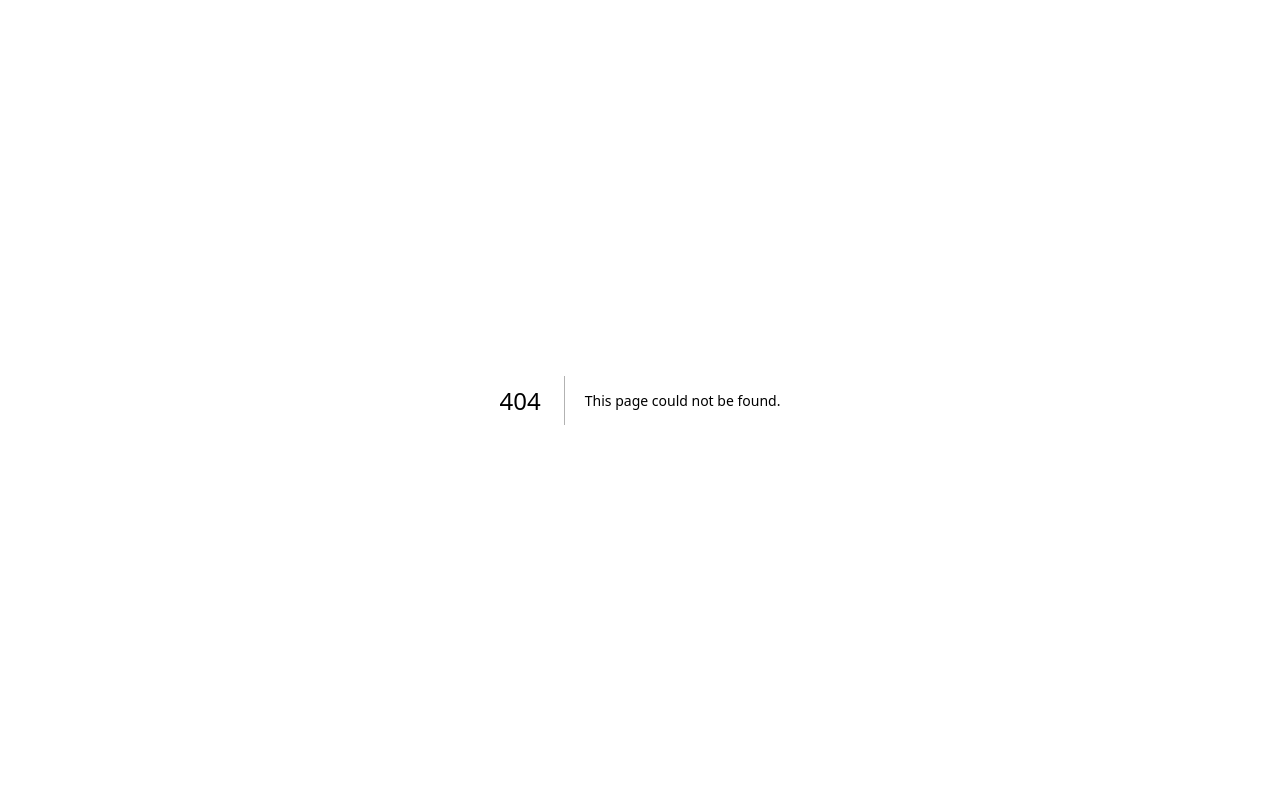
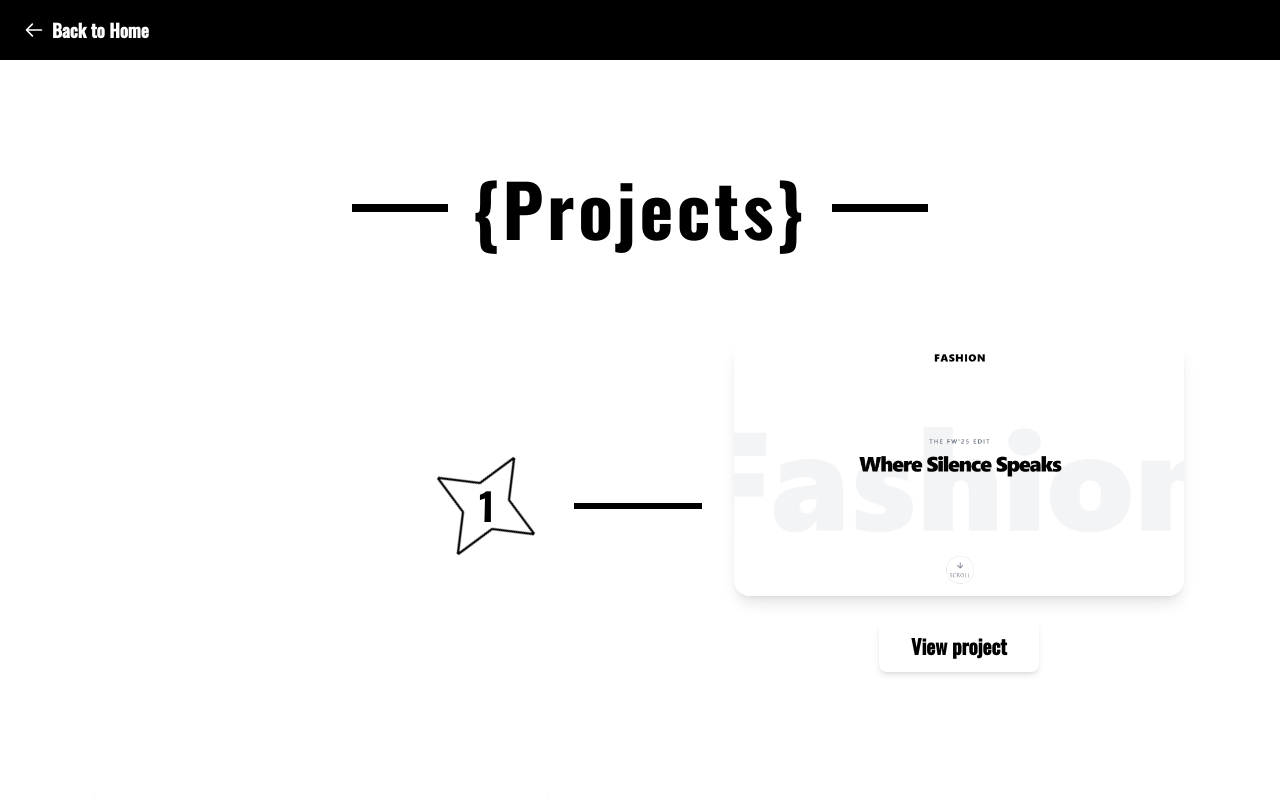
Before and after one commit to eltvhawisec/rootx, a Next.js app: page /projects in a window 1280 px wide. Before the commit this address had no page. Shown: the top 800 px of the page. Built offline with nearby package versions, Linux system fonts and the light colour scheme.

Commit message:
first commit

```diff
--- /dev/null
+++ b/src/app/projects/page.tsx
@@ -0,0 +1,52 @@
+// app/projects/page.tsx
+import ProjectsSection from '@/components/ProjectsSection';
+import Footer from '@/components/Footer';
+import Link from 'next/link';
+
+// أيقونة سهم احترافية
+const ArrowLeftIcon = () => (
+  <svg
+    xmlns="http://www.w3.org/2000/svg"
+    className="h-5 w-5 transition-transform duration-300 group-hover:-translate-x-1"
+    fill="none"
+    viewBox="0 0 24 24"
+    stroke="currentColor"
+    strokeWidth={2}
+  >
+    <path strokeLinecap="round" strokeLinejoin="round" d="M10 19l-7-7m0 0l7-7m-7 7h18" />
+  </svg>
+ );
+
+export default function ProjectsPage() {
+  return (
+    <div className="bg-black">
+      {/* شريط تنقل احترافي */}
+      <header className="bg-black/50 backdrop-blur-sm sticky top-0 z-50">
+        <nav className="container mx-auto px-6 py-4 flex justify-between items-center">
+
+          {/* -- التعديل هنا -- */}
+          {/* زر العودة للرئيسية (بالطريقة الحديثة) */}
+          <Link
+            href="/"
+            className="group inline-flex items-center gap-2 text-white font-semibold text-lg hover:text-gray-300 transition-colors duration-300"
+          >
+            <ArrowLeftIcon />
+            <span>Back to Home</span>
+          </Link>
+
+          {/* يمكنك إضافة عناصر أخرى هنا، مثل شعار الموقع */}
+          <div>
+            {/* <img src="/logo.svg" alt="Logo" className="h-8" /> */}
+          </div>
+        </nav>
+      </header>
+
+      <main>
+        {/* عرض قسم المشاريع مع كل المشاريع */}
+        <ProjectsSection showAll={true} />
+      </main>
+
+      <Footer />
+    </div>
+  );
+}
--- a/src/components/ContactSection.tsx
+++ b/src/components/ContactSection.tsx
@@ -42,10 +42,10 @@ export default function ContactSection() {
 
   const orbitRadius = 140;
   const socialNodes = [
-    { href: "https://github.com/eltuhami249", icon: Github, angle: -45 },
+    { href: "https://github.com/eltuhamisec", icon: Github, angle: -45 },
     { href: "https://www.linkedin.com/in/ahmed-eltuhami-532354380", icon: Linkedin, angle: 45 },
     { href: "https://x.com/eltuhamisec?s=21", icon: Twitter, angle: 135 },
-    { href: "https://instagram.com/eltuhamisec", icon: Instagram, angle: 225 },
+    { href: "https://instagram.com/eltuhamidev", icon: Instagram, angle: 225 },
   ].map(node => {
     const angleRad = (node.angle * Math.PI ) / 180;
     return {
--- a/src/components/ProjectsSection.tsx
+++ b/src/components/ProjectsSection.tsx
@@ -1,14 +1,15 @@
 // src/components/ProjectsSection.tsx
 
-'use client'; // <-- الخطوة 1: إضافة توجيه العميل
+'use client';
 
 import React, { useLayoutEffect, useRef, useState, useEffect } from 'react';
-import { gsap } from 'gsap'; // <-- الخطوة 2: استيراد GSAP
+import { gsap } from 'gsap';
 import { ScrollTrigger } from 'gsap/ScrollTrigger';
+import Link from 'next/link'; // استيراد Link
 
-gsap.registerPlugin(ScrollTrigger); // تسجيل الإضافة
+gsap.registerPlugin(ScrollTrigger);
 
-// --- مكون العنوان (تم حل مشكلة Hydration Mismatch) ---
+// --- مكون العنوان (بدون تغيير) ---
 const SectionTitle = ({ title }: { title: string }) => {
   const titleRef = useRef<HTMLDivElement>(null);
   const leftLineRef = useRef<HTMLDivElement>(null);
@@ -16,68 +17,42 @@ const SectionTitle = ({ title }: { title: string }) => {
   const textRef = useRef<HTMLHeadingElement>(null);
   const [isMounted, setIsMounted] = useState(false);
 
-  useEffect(() => {
-    setIsMounted(true);
-  }, []);
+  useEffect(() => { setIsMounted(true); }, []);
 
   useLayoutEffect(() => {
     if (!isMounted) return;
-
     const ctx = gsap.context(() => {
       gsap.set(leftLineRef.current, { xPercent: -100 });
       gsap.set(rightLineRef.current, { xPercent: 100 });
       gsap.set(textRef.current, { y: 30, opacity: 0 });
-
       const tl = gsap.timeline({
-        scrollTrigger: {
-          trigger: titleRef.current,
-          start: "top 85%",
-          toggleActions: "play none none none",
-        },
+        scrollTrigger: { trigger: titleRef.current, start: "top 85%", toggleActions: "play none none none" },
         defaults: { ease: 'power3.inOut', duration: 1.2 }
       });
-
       tl.to(leftLineRef.current, { xPercent: 0 })
         .to(rightLineRef.current, { xPercent: 0 }, "<")
         .to(textRef.current, { y: 0, opacity: 1, duration: 1 }, "-=0.8");
-
     }, titleRef);
-
     return () => ctx.revert();
   }, [isMounted]);
 
-  // استخدام CSS classes ثابتة لتجنب Hydration Mismatch
-  const containerClasses = "flex items-center justify-center w-full max-w-xl mx-auto";
-  const gapClasses = isMounted ? "gap-4 md:gap-6" : "gap-6";
-  const lineClasses = isMounted ? "h-1.5 md:h-2 w-full bg-black" : "h-2 w-full bg-black";
-  const textClasses = isMounted ? "font-custom-heading text-5xl md:text-6xl lg:text-7xl font-black tracking-wider shrink-0 text-black" : "font-custom-heading text-6xl md:text-7xl font-black tracking-wider shrink-0 text-black";
+  const containerClasses = "flex items-center justify-center w-full max-w-xl mx-auto gap-4 md:gap-6";
+  const lineClasses = "h-1.5 md:h-2 w-full bg-black";
+  const textClasses = "font-custom-heading text-5xl md:text-6xl lg:text-7xl font-black tracking-wider shrink-0 text-black";
 
   return (
-    <div ref={titleRef} className={`${containerClasses} ${gapClasses}`}>
-      <div className="flex-grow overflow-hidden">
-        <div ref={leftLineRef} className={lineClasses}></div>
-      </div>
-      <h2 ref={textRef} className={textClasses}>
-        &#123;{title}&#125;
-      </h2>
-      <div className="flex-grow overflow-hidden">
-        <div ref={rightLineRef} className={lineClasses}></div>
-      </div>
+    <div ref={titleRef} className={containerClasses}>
+      <div className="flex-grow overflow-hidden"><div ref={leftLineRef} className={lineClasses}></div></div>
+      <h2 ref={textRef} className={textClasses}>&#123;{title}&#125;</h2>
+      <div className="flex-grow overflow-hidden"><div ref={rightLineRef} className={lineClasses}></div></div>
     </div>
   );
 };
 
-// --- أيقونة النجمة المرقمة (تم حل مشكلة Hydration Mismatch) ---
+// --- أيقونة النجمة المرقمة (بدون تغيير) ---
 const NumberedStar = ({ number }: { number: number }) => {
-  const [isMounted, setIsMounted] = useState(false);
-
-  useEffect(() => {
-    setIsMounted(true);
-  }, []);
-
-  const containerClasses = isMounted ? "relative w-20 md:w-28 h-20 md:h-28 flex items-center justify-center" : "relative w-28 h-28 flex items-center justify-center";
-  const textClasses = isMounted ? "text-2xl md:text-4xl font-bold text-black z-10" : "text-4xl font-bold text-black z-10";
-
+  const containerClasses = "relative w-20 md:w-28 h-20 md:h-28 flex items-center justify-center";
+  const textClasses = "text-2xl md:text-4xl font-bold text-black z-10";
   return (
     <div className={containerClasses}>
       <svg viewBox="0 0 100 100" className="absolute inset-0 w-full h-full animate-spin-slow" fill="none" stroke="black" strokeWidth="2">
@@ -88,38 +63,18 @@ const NumberedStar = ({ number }: { number: number }) => {
   );
 };
 
-// --- بطاقة المشروع (تم حل مشكلة Hydration Mismatch) ---
-const ProjectCard = ({ number, direction = 'left', imageUrl }: { number: number; direction: 'left' | 'right'; imageUrl: string }) => {
+// --- بطاقة المشروع (بدون تغيير) ---
+const ProjectCard = ({ number, direction = 'left', imageUrl, projectUrl }: { number: number; direction: 'left' | 'right'; imageUrl: string; projectUrl: string; }) => {
   const isRight = direction === 'right';
-  const [isMounted, setIsMounted] = useState(false);
-
-  useEffect(() => {
-    setIsMounted(true);
-  }, []);
-
-  const ImageDisplay = () => {
-    const imageClasses = isMounted ? "w-72 md:w-[450px] h-48 md:h-64 rounded-2xl shadow-lg overflow-hidden group" : "w-[450px] h-64 rounded-2xl shadow-lg overflow-hidden group";
-
-    return (
-      <div className={imageClasses}>
-        <img
-          src={imageUrl}
-          alt={`Project ${number}`}
-          className="w-full h-full object-cover transition-transform duration-500 group-hover:scale-110"
-        />
-      </div>
-    );
-  };
-
-  const ConnectorLine = () => {
-    const lineClasses = isMounted ? "w-16 md:w-32 h-1 md:h-1.5 bg-black" : "w-32 h-1.5 bg-black hidden md:block";
-
-    return <div className={lineClasses}></div>;
-  };
-
-  const containerClasses = isMounted ? "flex flex-row items-center gap-4 md:gap-8" : "flex flex-col md:flex-row items-center gap-8";
-  const contentClasses = isMounted ? "flex flex-col items-center gap-4 md:gap-6" : "flex flex-col items-center gap-6";
-  const buttonClasses = isMounted ? "px-6 py-2 md:px-8 md:py-3 bg-white rounded-lg shadow-md text-black font-bold text-lg md:text-xl transition-transform hover:scale-105" : "px-8 py-3 bg-white rounded-lg shadow-md text-black font-bold text-xl transition-transform hover:scale-105";
+  const ImageDisplay = () => (
+    <div className="w-72 md:w-[450px] h-48 md:h-64 rounded-2xl shadow-lg overflow-hidden group">
+      <img src={imageUrl} alt={`Project ${number}`} className="w-full h-full object-cover transition-transform duration-500 group-hover:scale-110" />
+    </div>
+  );
+  const ConnectorLine = () => <div className="w-16 md:w-32 h-1 md:h-1.5 bg-black hidden md:block"></div>;
+  const containerClasses = "flex flex-col md:flex-row items-center gap-4 md:gap-8";
+  const contentClasses = "flex flex-col items-center gap-4 md:gap-6";
+  const buttonClasses = "px-6 py-2 md:px-8 md:py-3 bg-white rounded-lg shadow-md text-black font-bold text-lg md:text-xl transition-transform hover:scale-105";
 
   return (
     <div className={containerClasses}>
@@ -129,18 +84,14 @@ const ProjectCard = ({ number, direction = 'left', imageUrl }: { number: number;
           <ConnectorLine />
           <div className={contentClasses}>
             <ImageDisplay />
-            <a href="https://fashion-ababilsec.vercel.app/" className={buttonClasses}>
-              View project
-            </a>
+            <a href={projectUrl} target="_blank" rel="noopener noreferrer" className={buttonClasses}>View project</a>
           </div>
         </>
       ) : (
         <>
           <div className={contentClasses}>
             <ImageDisplay />
-            <a href="https://ababilsec.vercel.app/" className={buttonClasses}>
-              View project
-            </a>
+            <a href={projectUrl} target="_blank" rel="noopener noreferrer" className={buttonClasses}>View project</a>
           </div>
           <ConnectorLine />
           <NumberedStar number={number} />
@@ -150,69 +101,64 @@ const ProjectCard = ({ number, direction = 'left', imageUrl }: { number: number;
   );
 };
 
-// --- المكون الرئيسي للقسم (تم حل مشكلة Hydration Mismatch) ---
-export default function ProjectsSection() {
+// --- بيانات المشاريع ---
+const allProjects = [
+  { id: 1, direction: 'right' as const, imageUrl: '/fashion.png', projectUrl: 'https://fashion-ababilsec.vercel.app/' },
+  { id: 2, direction: 'left' as const, imageUrl: '/ababil.png', projectUrl: 'https://ababilsec.vercel.app/' },
+  { id: 3, direction: 'right' as const, imageUrl: '/nova.png', projectUrl: 'https://nova-ababilsec.vercel.app/' },
+];
+
+// --- المكون الرئيسي للقسم (تم تعديله ) ---
+export default function ProjectsSection({ showAll = false }: { showAll?: boolean }) {
   const sectionRef = useRef<HTMLDivElement>(null);
   const [isMounted, setIsMounted] = useState(false);
 
-  useEffect(() => {
-    setIsMounted(true);
-  }, []);
+  useEffect(() => { setIsMounted(true); }, []);
 
   useLayoutEffect(() => {
     if (!isMounted) return;
-
     const ctx = gsap.context(() => {
       const projectCards = gsap.utils.toArray('.project-card-container');
-      // eslint-disable-next-line @typescript-eslint/no-explicit-any
       projectCards.forEach((card: any) => {
         gsap.from(card, {
-          opacity: 0,
-          y: 50,
-          duration: 1,
-          ease: 'power3.out',
-          scrollTrigger: {
-            trigger: card,
-            start: 'top 85%',
-            toggleActions: 'play none none none',
-          }
+          opacity: 0, y: 50, duration: 1, ease: 'power3.out',
+          scrollTrigger: { trigger: card, start: 'top 85%', toggleActions: 'play none none none' }
         });
       });
     }, sectionRef);
-
     return () => ctx.revert();
   }, [isMounted]);
 
-  const sectionClasses = isMounted ? "w-full py-16 md:py-28 px-4 md:px-6 lg:px-12 xl:px-24 bg-white overflow-hidden" : "w-full py-28 px-6 md:px-12 lg:px-24 bg-white overflow-hidden";
-  const containerClasses = isMounted ? "max-w-7xl mx-auto flex flex-col items-center gap-16 md:gap-24" : "max-w-7xl mx-auto flex flex-col items-center gap-24";
-  const spacingClasses = isMounted ? "w-full space-y-16 md:space-y-28" : "w-full space-y-28";
-  const viewMoreContainerClasses = isMounted ? "w-full flex justify-center relative -mt-12 md:-mt-20" : "w-full flex justify-center relative -mt-20";
-  const viewMoreWrapperClasses = isMounted ? "flex justify-center" : "absolute ml-100";
-  const viewMoreButtonClasses = isMounted ? "px-6 py-2 md:px-8 md:py-3 bg-white rounded-lg shadow-md text-black font-bold text-lg md:text-xl transition-transform hover:scale-105" : "px-8 py-3 bg-white rounded-lg shadow-md text-black font-bold text-xl transition-transform hover:scale-105";
+  const projectsToShow = showAll ? allProjects : allProjects.slice(0, 2); // عرض أول مشروعين فقط في الرئيسية
+
+  const sectionClasses = "w-full py-16 md:py-28 px-4 md:px-6 lg:px-12 xl:px-24 bg-white overflow-hidden";
+  const containerClasses = "max-w-7xl mx-auto flex flex-col items-center gap-16 md:gap-24";
+  const spacingClasses = "w-full space-y-16 md:space-y-28";
+  const viewMoreButtonClasses = "px-6 py-2 md:px-8 md:py-3 bg-white rounded-lg shadow-md text-black font-bold text-lg md:text-xl transition-transform hover:scale-105";
 
   return (
     <section ref={sectionRef} id='projects' className={sectionClasses}>
       <div className={containerClasses}>
-
         <SectionTitle title="Projects" />
-
         <div className={spacingClasses}>
-          <div className="project-card-container flex justify-end">
-            <ProjectCard number={1} direction="right" imageUrl="/fashion.png" />
+          {projectsToShow.map(project => (
+            <div key={project.id} className={`project-card-container flex ${project.direction === 'right' ? 'justify-end' : 'justify-start'}`}>
+              <ProjectCard
+                number={project.id}
+                direction={project.direction}
+                imageUrl={project.imageUrl}
+                projectUrl={project.projectUrl}
+              />
+            </div>
+          ))}
+        </div>
+        {!showAll && (
+          <div className="w-full flex justify-center mt-8 md:mt-4">
+            <Link href="/projects" className={viewMoreButtonClasses}>
+              View more
+            </Link>
           </div>
-          <div className="project-card-container flex justify-start">
-            <ProjectCard number={2} direction="left" imageUrl="/ababil.png" />
-          </div>
-        </div>
-
-        <div className={viewMoreContainerClasses}>
-          <div className={viewMoreWrapperClasses}>
-            <a href="#" className={viewMoreButtonClasses}>
-              View more
-            </a>
-          </div>
-        </div>
-
+        )}
       </div>
     </section>
   );
```
Also changed, not shown: public/nova.png (added).
